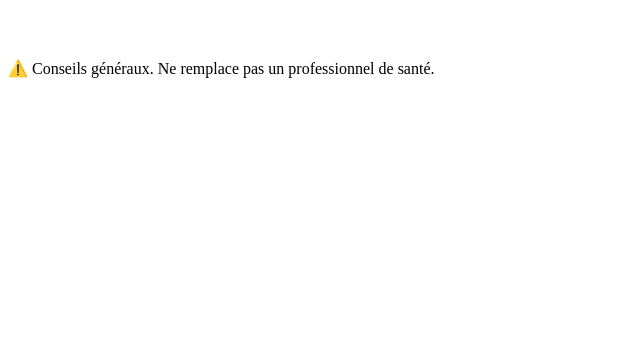
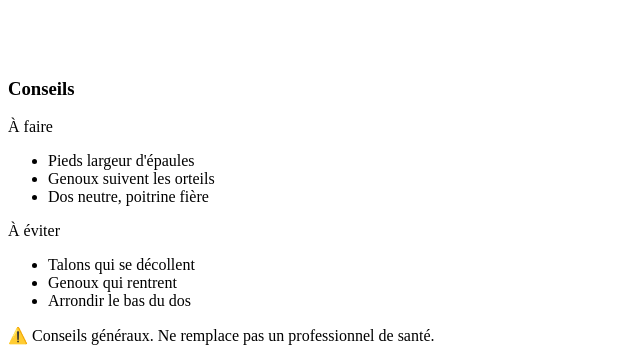
Before and after one commit to lebasquelyza/files3d, a Next.js app in the folder ai-fitness-demo-netlify-static/: page /exercise/squat in a window 1280 px wide. Shown: the part 831-1184 px from the top of the page, without its empty margins (0-640 px from the left). Before the commit the page ends 917 px from the top, so only its background shows below. Built offline with nearby package versions, Linux system fonts and the light colour scheme.

Commit message:
Update page.js

```diff
--- a/ai-fitness-demo-netlify-static/app/exercise/[slug]/page.js
+++ b/ai-fitness-demo-netlify-static/app/exercise/[slug]/page.js
@@ -1,23 +1,25 @@
+// app/exercise/[slug]/page.js
 import dynamic from "next/dynamic";
 import { EXERCISES } from "@/lib/exercises";
 
-// On fige les routes dynamiques à la build
+// On fige les routes dynamiques à la build (SSG)
 export const dynamicParams = false;
 export async function generateStaticParams() {
-  return EXERCISES.map(e => ({ slug: e.id }));
+  return EXERCISES.map((e) => ({ slug: e.id }));
 }
 
-// ⚠️ Le composant Lottie est client-only → import dynamique sans SSR
-const SquatAngles = dynamic(
-  () => import("@/components/SquatAngles"),
-  { ssr: false }
-);
+// Le lecteur Lottie est client-only -> import dynamique sans SSR
+const SquatAngles = dynamic(() => import("@/components/SquatAngles"), {
+  ssr: false,
+});
 
 export default function ExercisePage({ params }) {
-  const ex = EXERCISES.find(e => e.id === params.slug);
-  if (!ex) return <div className="card">Exercice introuvable.</div>;
+  const ex = EXERCISES.find((e) => e.id === params.slug);
+  if (!ex) {
+    return <div className="card">Exercice introuvable.</div>;
+  }
 
-  // Cas Squat avec Lottie (face/profil/dos)
+  // Cas Squat avec Lottie (Face / Profil / Dos)
   if (ex.lottie) {
     return (
       <div className="space-y-6">
@@ -26,21 +28,57 @@ export default function ExercisePage({ params }) {
           <SquatAngles
             urls={{
               front: ex.lottie.front, // "/lottie/squat-front.json"
-              side:  ex.lottie.side,  // "/lottie/squat-side.json"
-              back:  ex.lottie.back,  // "/lottie/squat-back.json"
+              side: ex.lottie.side,   // "/lottie/squat-side.json"
+              back: ex.lottie.back,   // "/lottie/squat-back.json"
             }}
           />
         </div>
+
+        {/* Bloc conseils (facultatif) */}
+        {(ex.cues?.length || ex.mistakes?.length) ? (
+          <div className="card">
+            <h3 className="font-semibold mb-2">Conseils</h3>
+            <div className="grid sm:grid-cols-2 gap-4">
+              {ex.cues?.length ? (
+                <div>
+                  <div className="font-medium">À faire</div>
+                  <ul className="list-disc pl-5 opacity-90">
+                    {ex.cues.map((c, i) => (
+                      <li key={i}>{c}</li>
+                    ))}
+                  </ul>
+                </div>
+              ) : null}
+              {ex.mistakes?.length ? (
+                <div>
+                  <div className="font-medium">À éviter</div>
+                  <ul className="list-disc pl-5 opacity-90">
+                    {ex.mistakes.map((m, i) => (
+                      <li key={i}>{m}</li>
+                    ))}
+                  </ul>
+                </div>
+              ) : null}
+            </div>
+          </div>
+        ) : null}
       </div>
     );
   }
 
-  // (Facultatif) fallback vidéo si un jour tu as d'autres exos en MP4
+  // Fallback vidéo (au cas où d'autres exos en MP4 arriveraient plus tard)
   return (
     <div className="space-y-6">
       <div className="card">
         <h1 className="text-2xl font-bold mb-3">{ex.name} — Démonstration</h1>
-        <video className="w-full rounded-xl" src={ex.video} poster={ex.thumbnail} controls loop playsInline />
+        <video
+          className="w-full rounded-xl"
+          src={ex.video}
+          poster={ex.thumbnail}
+          controls
+          loop
+          playsInline
+        />
       </div>
     </div>
   );
```
